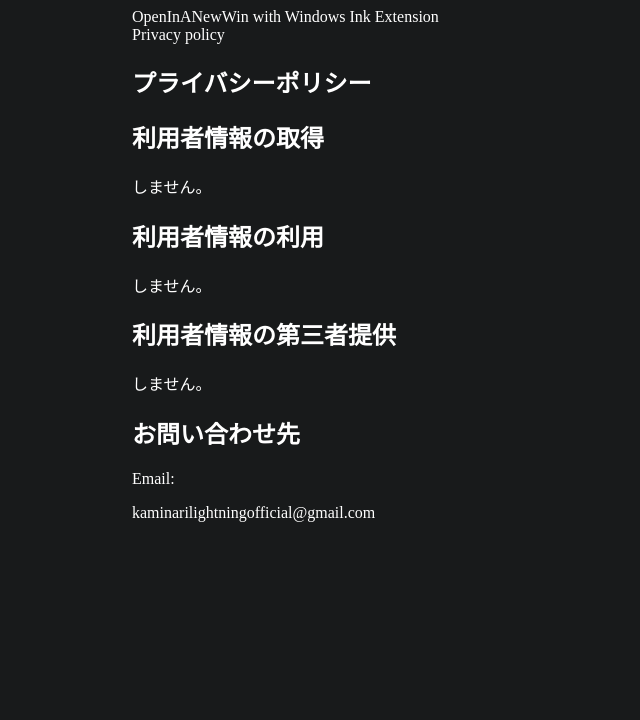
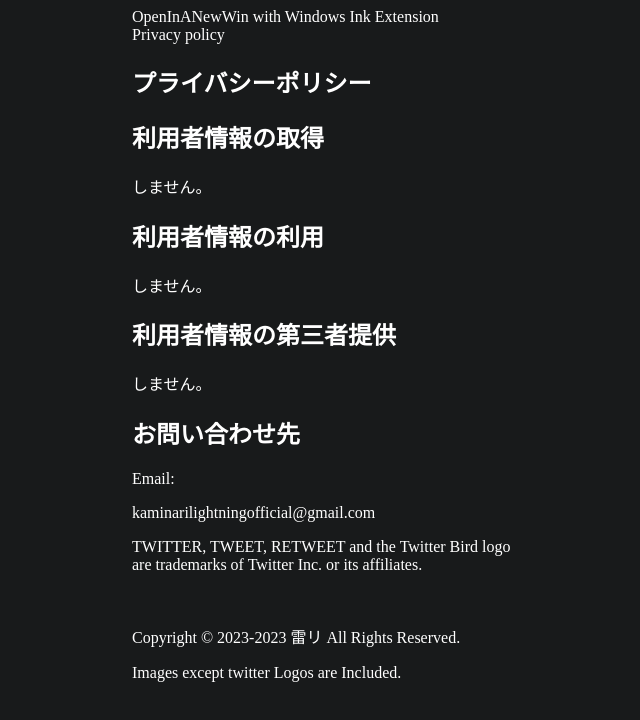
Before and after one commit to KaminariLi/OpenInANewWin_with_Windows_Ink, a plain HTML site: page index.html in a window 1280 px wide. Shown: the whole page, without its empty margins (318-958 px from the left). Drawn offline with Linux system fonts and the light colour scheme; a script that the page names is missing.

Commit message:
revision

```diff
--- a/index.html
+++ b/index.html
@@ -31,6 +31,11 @@
  <h2>お問い合わせ先</h2>
  <p>Email:</p>
  <p>kaminarilightningofficial@gmail.com</p>
+  <p><Credit></p>
+<p>TWITTER, TWEET, RETWEET and the Twitter Bird logo are trademarks of Twitter Inc. or its affiliates.</p>
+  <br>
+  <p>Copyright © 2023-2023 雷リ All Rights Reserved.</p>
+  <p>Images except twitter Logos are Included.</p>
  </article>
  <!----- /main ----->
 
```
